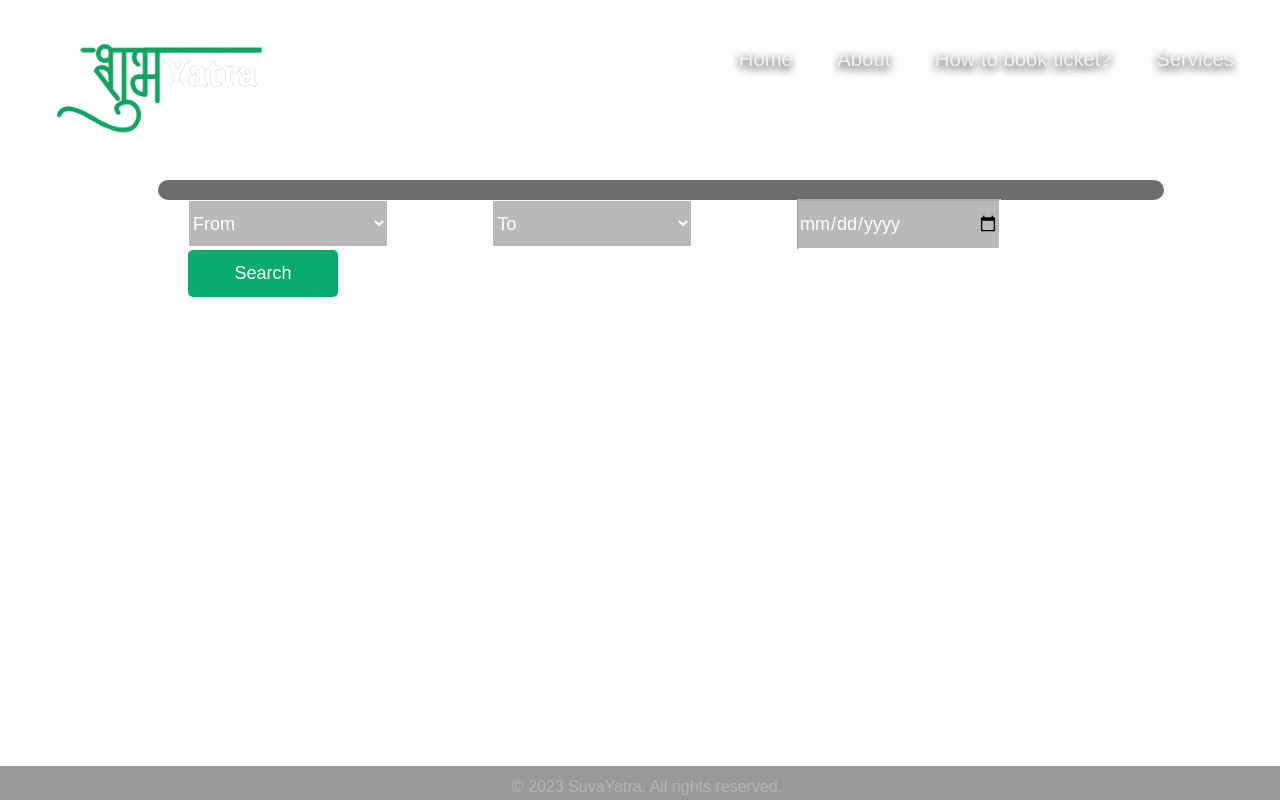
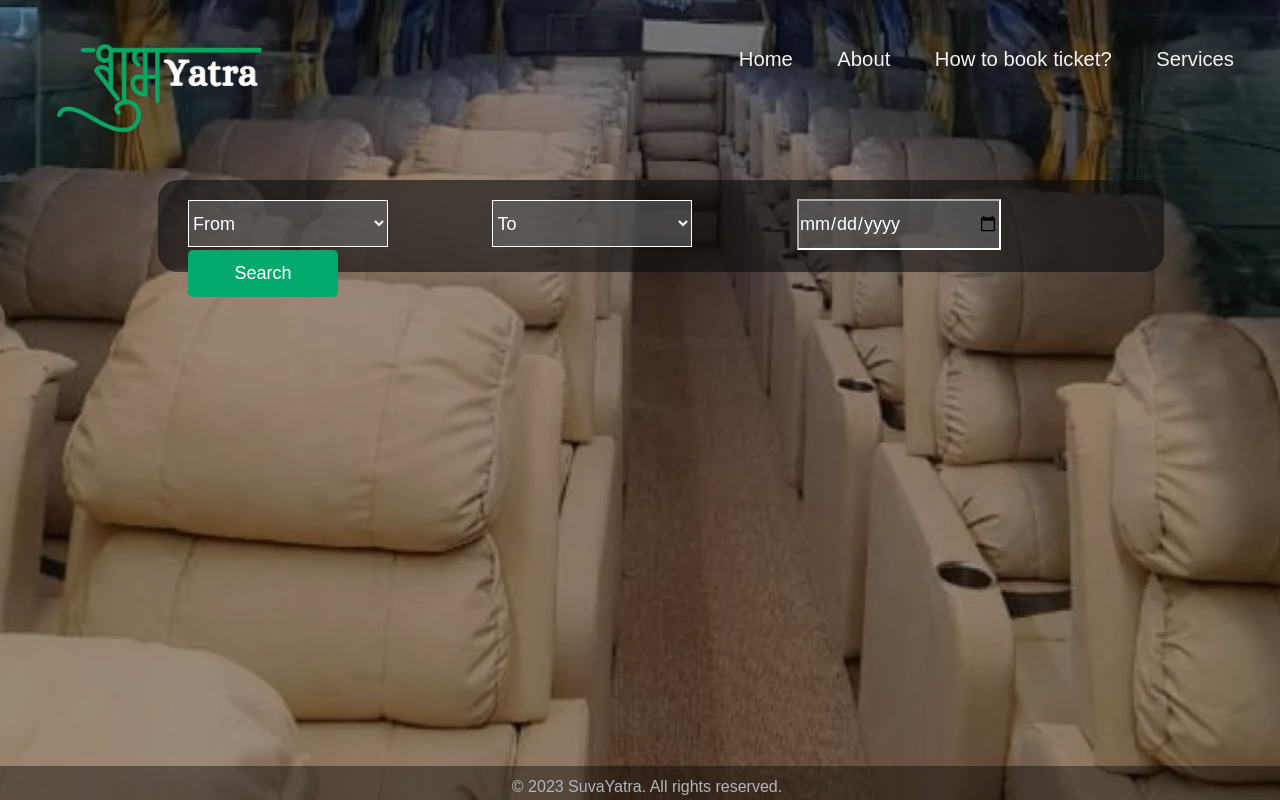
Before and after one commit to Priyanka-Kadel/Bus-Ticket-Booking-System, a Django app: page /backend/booking/ in a window 1280 px wide. Run offline with Django 5.2, Linux system fonts and the light colour scheme; data that the repository does not hold is empty.

Commit message:
conflict resolved

```diff
--- a/static/css/booking.css
+++ b/static/css/booking.css
@@ -12,11 +12,7 @@ body {
 
 /* Main container styles */
 .main {
-<<<<<<< HEAD
-    background-image: linear-gradient(rgba(0, 0, 0, 0.40), rgba(0, 0, 0, 0.40)), url('/media/bookbg.jpg');
-=======
     background-image: linear-gradient(rgba(0, 0, 0, 0.40), rgba(0, 0, 0, 0.40)), url('/static/images/bgs.jpg');
->>>>>>> e54a9db752d165c653d0299271fd4f4548c0a83f
     height: 100vh;
     width: 100%;
     background-position: center;
--- a/templates/payment.html
+++ b/templates/payment.html
@@ -76,12 +76,13 @@
 
                 <a href="{% url 'home' %}" target="_blank">
                     <div class="khaltilogo">
-                        <img src='/media/khalti.jpg' alt="Khalti Logo" class="khaltilogo">
+                        <img src='/static/images/khalti.jpg' alt="Khalti Logo" class="khaltilogo">
                     </div>
                 </a>
 
         </div>
     </div>
+
 </body>
 
 </html>
```
Also changed, not shown: templates/passenger_details.html (+0 -7 lines), backend_crud/views.py (line endings or trailing spaces).
